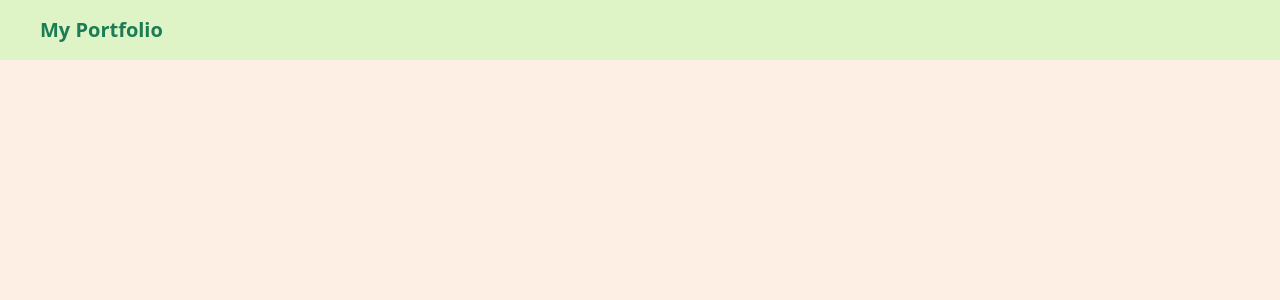
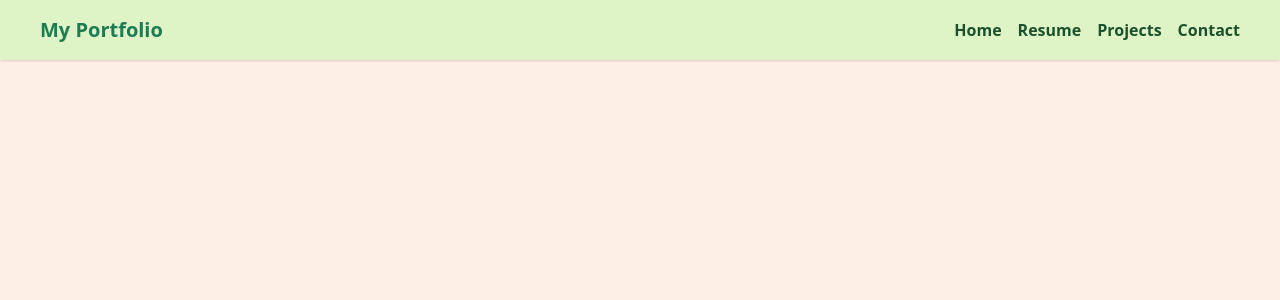
Before and after one commit to MarcLawrenceKing/portfolio-website, a React (Vite) app in the folder client/: page / in a window 1280 px wide. Shown: the top 300 px of the page. Built offline with nearby package versions, Linux system fonts and the light colour scheme.

Commit message:
responsive navbar

```diff
--- a/client/src/components/NavList.jsx
+++ b/client/src/components/NavList.jsx
@@ -2,7 +2,9 @@ import React from "react";
 
 const NavList = ({ className }) => {
   return (
-    <div className={`flex gap-5 font-semibold ${className} `}>
+    <div
+      className={`grid font-bold text-center w-full text-accent2 sm:border-none ${className}`}
+    >
       <a href="#hero-section">Home</a>
       <a href="#resume-section">Resume</a>
       <a href="#projects-section">Projects</a>
--- a/client/src/components/Navbar.jsx
+++ b/client/src/components/Navbar.jsx
@@ -2,7 +2,7 @@ import { useEffect, useState } from "react";
 import "../styles/Navbar.css";
 import Button from "./Button";
 import NavList from "./NavList";
-import { GiHamburgerMenu } from "react-icons/gi";
+import { DynamicIcon } from "lucide-react/dynamic";
 
 const Navbar = () => {
   const [menuOpen, setMenuOpen] = useState(false);
@@ -12,7 +12,8 @@ const Navbar = () => {
   };
 
   return (
-    <div className="flex justify-between items-center bg-accent1 h-15 px-10">
+    <div className="fixed top-0 right-0 left-0 z-2 shadow">
+      <div className="flex justify-between items-center bg-accent1 h-15 px-10 ">
         <div className="">
           <p className="text-primary font-bold text-xl">My Portfolio</p>
         </div>
@@ -20,13 +21,25 @@ const Navbar = () => {
         <div className="">
           <div className="">
             <Button onClick={toggleMenu} variant={"toggle"}>
-            <GiHamburgerMenu />
+              {menuOpen ? (
+                <DynamicIcon name="x" color="black" size={24} />
+              ) : (
+                <DynamicIcon name="menu" color="black" size={24} />
+              )}
             </Button>
-          {menuOpen && <NavList className={"sm:hidden"} />}
           </div>
 
-        <NavList className={"hidden"} />
+          <NavList className={"hidden sm:block sm:flex sm:gap-4"} />
         </div>
+      </div>
+
+      {menuOpen && (
+        <NavList
+          className={
+            "grid-cols-1 bg-accent1 border border-gray-600 divide-y divide-gray-600 w-full sm:hidden "
+          }
+        />
+      )}
     </div>
   );
 };
```
Lines whose indentation alone changed are shown as unchanged.
